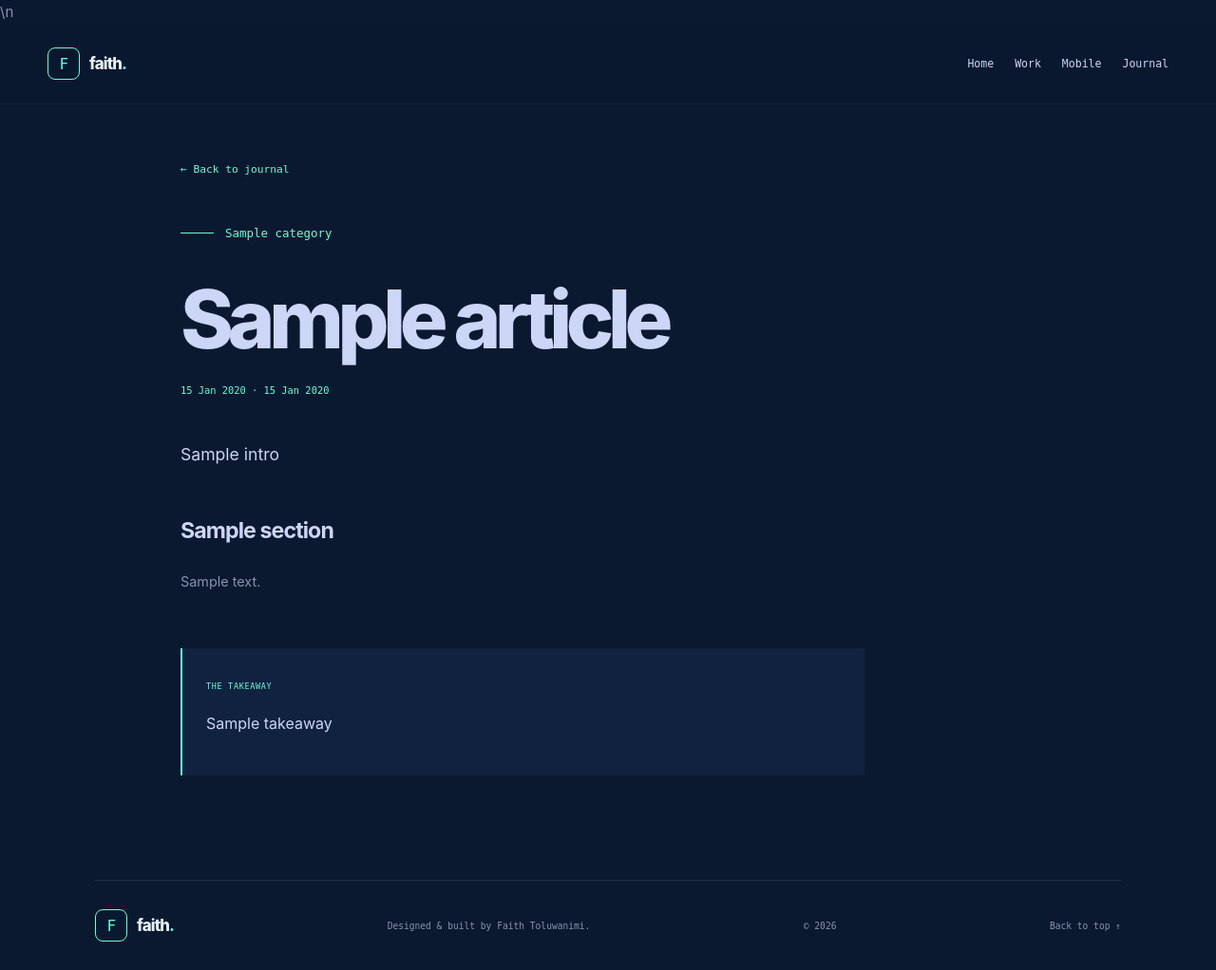
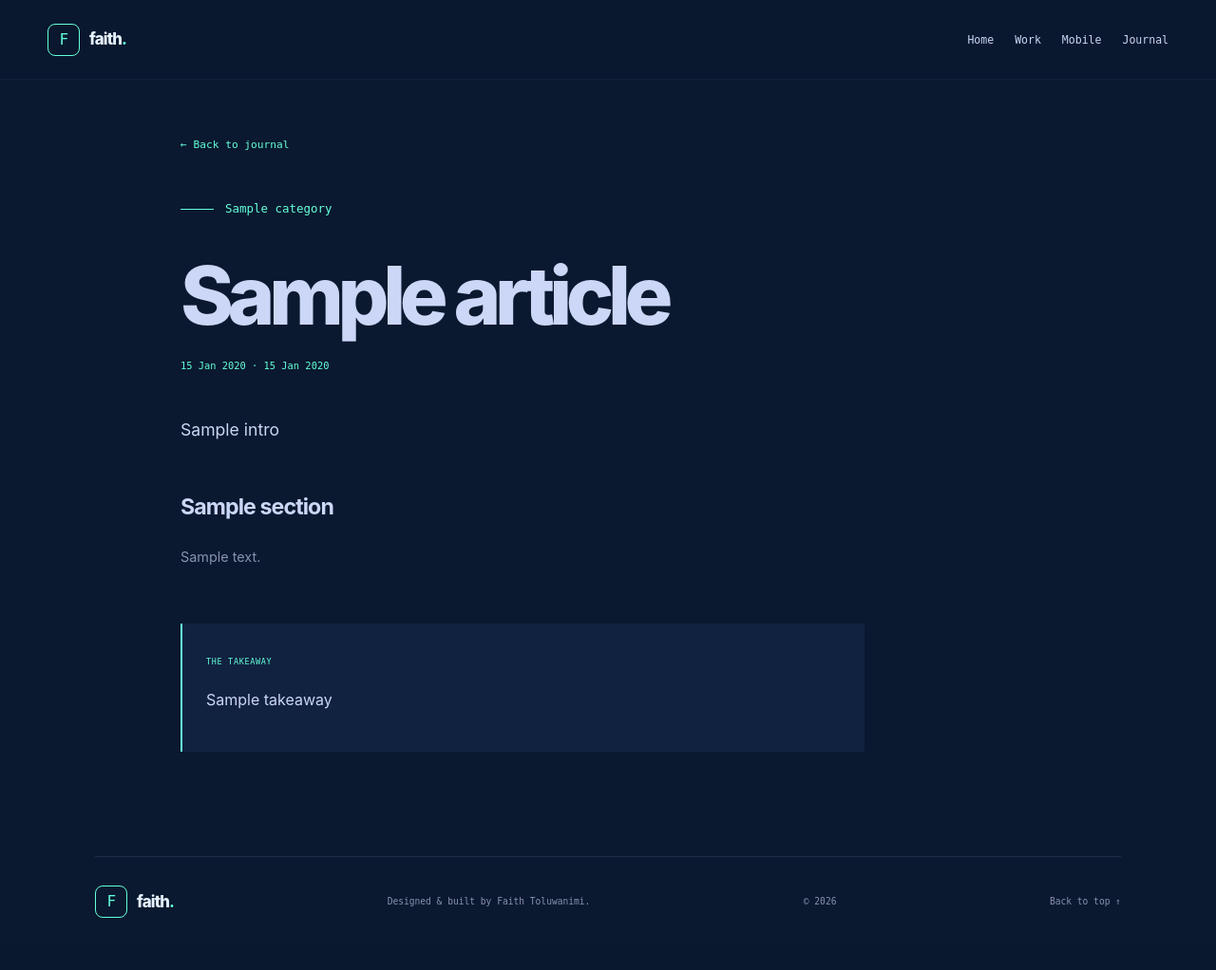
Before and after one commit to faithinator-dev/OfficialFaithToluRoom, a Node server app: template views/article.ejs in a window 1280 px wide. Shown: the whole page at 95% size. After the commit the page ends 967 px from the top, so only its background shows below. Run offline with Node 20, Linux system fonts and the light colour scheme; the template is opened without the code that fills it: most values are stand-ins (such as "Sample title", 1, 10 or a date in 2020); some libraries are stand-ins or nearby versions.

Commit message:
Correct metadata template line breaks

```diff
--- a/views/article.ejs
+++ b/views/article.ejs
@@ -1,5 +1,6 @@
 <!doctype html>
-<html lang="en"><head><meta charset="utf-8"><meta name="viewport" content="width=device-width, initial-scale=1"><meta name="theme-color" content="#0a192f"><meta name="description" content="<%= description %>"><meta property="og:title" content="<%= title %>"><meta property="og:description" content="<%= description %>"><meta property="og:type" content="article">\n<link rel="canonical" href="https://coft-teal.vercel.app/journal/<%= article.slug %>"><meta name="twitter:card" content="summary"><title><%= title %></title><link rel="stylesheet" href="/css/portfolio.css"></head>
+<html lang="en"><head><meta charset="utf-8"><meta name="viewport" content="width=device-width, initial-scale=1"><meta name="theme-color" content="#0a192f"><meta name="description" content="<%= description %>"><meta property="og:title" content="<%= title %>"><meta property="og:description" content="<%= description %>"><meta property="og:type" content="article">
+<link rel="canonical" href="https://coft-teal.vercel.app/journal/<%= article.slug %>"><meta name="twitter:card" content="summary"><title><%= title %></title><link rel="stylesheet" href="/css/portfolio.css"></head>
 <body><a class="skip-link" href="#content">Skip to content</a><header class="site-header page-site-header"><div class="header-inner"><a class="wordmark" href="/"><span class="wordmark-mark">F</span><span>faith<span class="wordmark-dot">.</span></span></a><nav class="primary-nav page-nav" aria-label="Page navigation"><a href="/">Home</a><a href="/#work">Work</a><a href="/mobile">Mobile</a><a href="/journal">Journal</a></nav></div></header>
 <main id="content" class="page-width detail-page article-page"><a class="back-link" href="/journal">← Back to journal</a><p class="eyebrow"><span class="eyebrow-line"></span><%= article.category %></p><h1 class="article-title"><%= article.title %></h1><div class="article-meta"><%= article.date %> · <%= article.readTime %></div><p class="article-intro"><%= article.intro %></p><article class="article-body"><% article.sections.forEach(section => { %><section><h2><%= section.heading %></h2><p><%= section.body %></p></section><% }) %></article><aside class="article-takeaway"><span class="note-label">THE TAKEAWAY</span><p><%= article.takeaway %></p></aside></main>
 <footer class="site-footer page-width"><a class="wordmark" href="/"><span class="wordmark-mark">F</span><span>faith<span class="wordmark-dot">.</span></span></a><p>Designed & built by Faith Toluwanimi.</p><span>© <%= new Date().getFullYear() %></span><a href="#content" class="back-top">Back to top ↑</a></footer></body></html>
```
